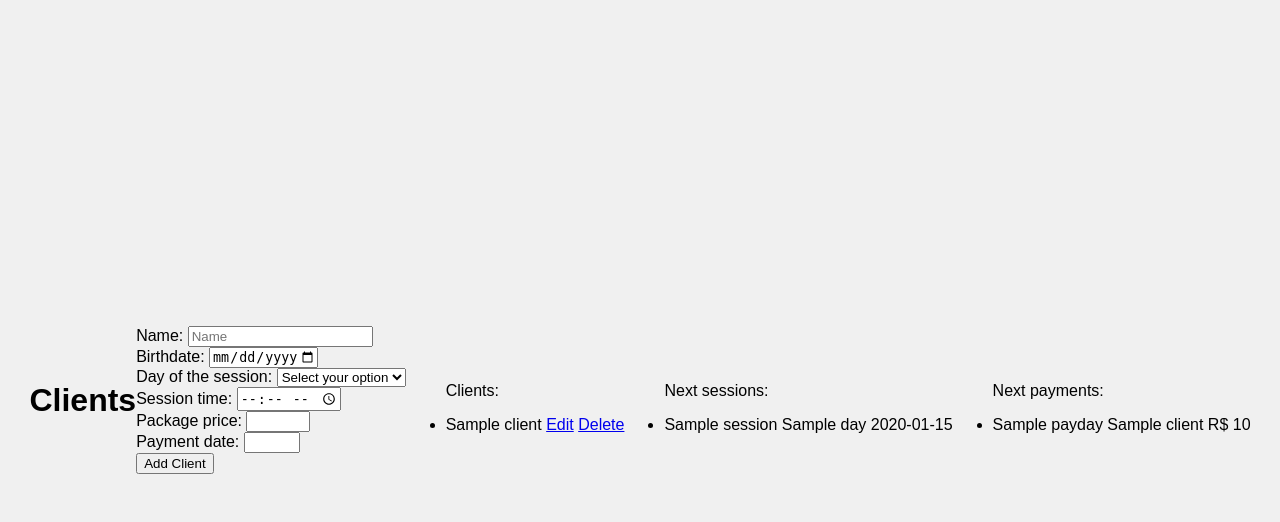
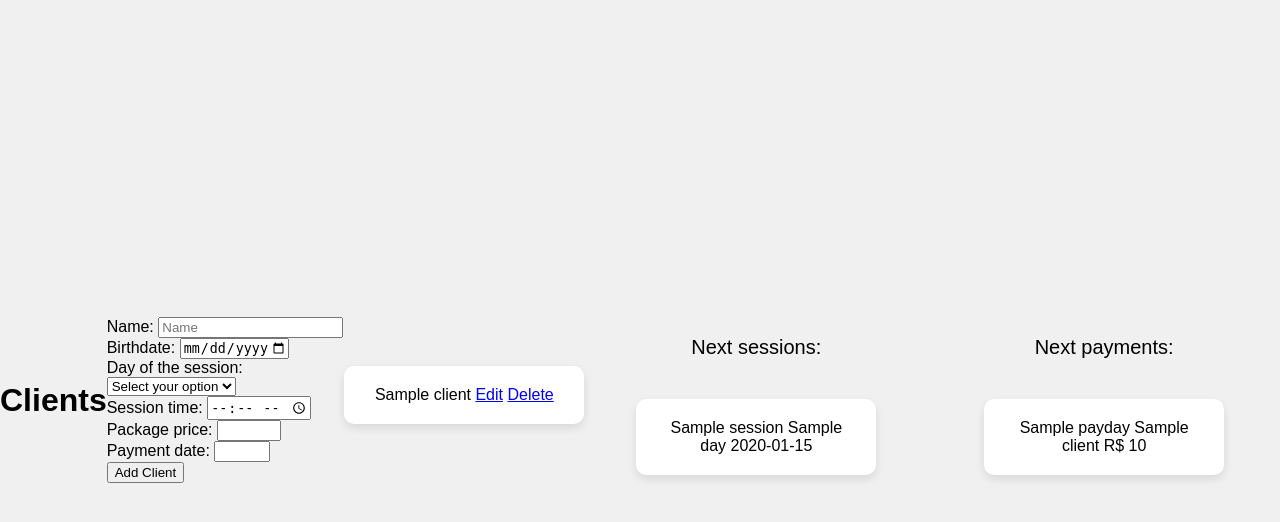
Before and after one commit to fabriciobarretti/crm-autonomos, a Flask app: template templates/index.html in a window 1280 px wide. Shown: the top 522 px of the page. Run offline with Flask 3, Linux system fonts and the light colour scheme; the template is opened without the code that fills it: most values are stand-ins (such as "Sample title", 1, 10 or a date in 2020); some libraries are stand-ins or nearby versions.

Commit message:
Implementing the layout

```diff
--- a/app.py
+++ b/app.py
@@ -1,6 +1,7 @@
 from flask import Flask, render_template, request, redirect, url_for
 from flask_mysqldb import MySQL
 from datetime import date
+from datetime import datetime
 import MySQLdb.cursors
 
 app = Flask(__name__)
@@ -15,9 +16,13 @@ mysql = MySQL(app)
 
 daysOfTheWeek = ["Monday", "Tuesday", "Wednesday", "Thursday", "Friday", "Saturday", "Sunday"]
 
+def parse_time(time_string):
+    return datetime.strptime(time_string, "%H:%M").time()
+
 def get_next_sessions(clients):
     currentDate = date.today()
     currentDateIndex = currentDate.weekday()
+    currentTime = datetime.now().time()
     nextSessions = []
 
     # Busca todos os clientes e coloca algumas informações na variável nextSessions
@@ -26,13 +31,18 @@ def get_next_sessions(clients):
             #Transforma o nome do dia em número da semana
             dayOfTheSession = daysOfTheWeek.index(client['dayofthesession'])
             adjustedDay = (dayOfTheSession - currentDateIndex) % 7
+            sessionTime = parse_time(client['sessiontime'])
 
-            nextSessions.append({'id': client['id'], 'name': client['name'], 'adjustedDay': adjustedDay, 'dayofthesession': dayOfTheSession, 'sessiontime': client['sessiontime']})
+            sessionHasPassed = (adjustedDay == 0 and sessionTime < currentTime)
+            sortKey = (sessionHasPassed, adjustedDay, sessionTime)
+
+
+            nextSessions.append({'id': client['id'], 'name': client['name'], 'adjustedDay': adjustedDay, 'dayofthesession': dayOfTheSession, 'sessiontime': sessionTime, 'sortKey': sortKey})
         else:
             print("Invalid date.")
 
     # Ordena primeiramente por dia da sessão e, depois, por horário da sessão
-    nextSessions.sort(key=lambda x: (x['adjustedDay'], x['sessiontime']))
+    nextSessions.sort(key=lambda x: (x['sortKey']))
 
     return nextSessions if nextSessions else None
 
--- a/templates/index.css
+++ b/static/css/styles.css
@@ -13,6 +13,23 @@ body {
     justify-content: center;
     gap: 20px;
 }
+.container p {
+    font-size: 20px;
+    margin-bottom: 20px; /* Space between paragraph and cards */
+}
+.container .card {
+    display: block; /* Divs are block elements by default, but this reinforces it */
+    margin-bottom: 10px; /* Space between each card */
+    background-color: white;
+    border-radius: 10px;
+    box-shadow: 0 4px 8px rgba(0, 0, 0, 0.1);
+    padding: 20px;
+    width: 200px;
+    text-align: center;
+    margin-left: auto; /* Center cards horizontally */
+    margin-right: auto; /* Center cards horizontally */
+}
+
 .card {
     background-color: white;
     border-radius: 10px;
@@ -32,6 +49,6 @@ body {
 }
 .card p {
     margin: 10px 0 0;
-    font-size: 18px;
+    font-size: 20px;
     color: #777;
 }
--- a/templates/index.html
+++ b/templates/index.html
@@ -2,7 +2,7 @@
 <html>
 <head>
     <title>Client Management</title>
-    <link href="index.css" rel="stylesheet">
+    <link rel="stylesheet" type="text/css" href="{{ url_for('static', filename='css/styles.css') }}">
 </head>
 <body>
     <h1>Clients</h1>
@@ -36,34 +36,37 @@
 
         <input type="submit" value="Add Client">
     </form>
-    <ul>
-        <p>Clients: </p>
+
+    <div class="container">
             {% for client in clients %}
-        <li>
+            <div class="card">
                 {{ client.name }}
                 <a href="/edit/{{ client.id }}">Edit</a>
                 <a href="/delete/{{ client.id }}">Delete</a>
-        </li>
+            </div>
             {% endfor %}
-    </ul>
-    <ul>
+    </div>
+
+    <div class="container">
             <p>Next sessions: </p>
             {%for session in nextSessions%}
 
-        <li>
+            <div class="card">
                 {{ session.name }} {{ daysOfTheWeek[session.dayofthesession] }} {{ session.sessiontime }}
-        </li>
+            </div>
             {% endfor %}
-    </ul>
-    <ul>
+    </div>
+
+    <div class="container">
         <p>Next payments: </p>
+
         {%for client in nextPayments%}
 
-        <li>
+        <div class="card">
             {{ client.payday }} {{ client.name }} R$ {{ client.packagePrice }}
-        </li>
+        </div>
         {% endfor %}
-    </ul>
+    </div>
 
 </body>
 </html>
```
Lines whose indentation alone changed are shown as unchanged.
